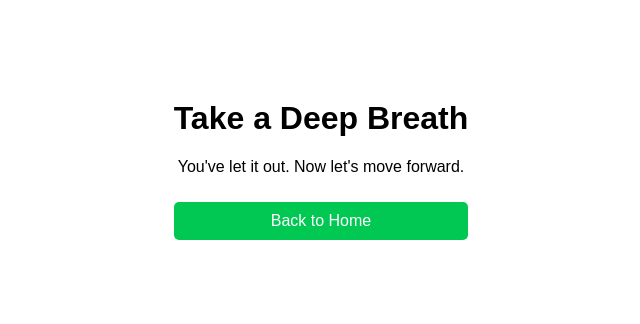
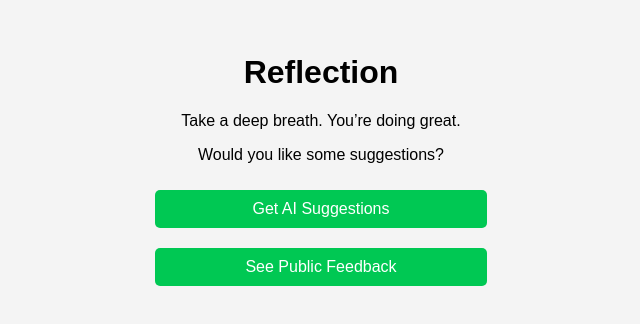
Before and after one commit to Eazy-like/StillSpill, a plain HTML site: page reflection.html in a window 1280 px wide. Shown: the part 236-560 px from the top of the page, without its empty margins (319-959 px from the left). Drawn offline with Linux system fonts and the light colour scheme.

Commit message:
reflection.html

```diff
--- a/reflection.html
+++ b/reflection.html
@@ -3,14 +3,16 @@
 <head>
     <meta charset="UTF-8">
     <meta name="viewport" content="width=device-width, initial-scale=1.0">
-    <title>Reflection</title>
+    <title>Reflection & Suggestions</title>
     <link rel="stylesheet" href="styles.css">
 </head>
-<body>
+<body class="light-mode">
     <div class="container">
-        <h1>Take a Deep Breath</h1>
-        <p>You've let it out. Now let's move forward.</p>
-        <button onclick="window.location.href='index.html'">Back to Home</button>
+        <h1>Reflection</h1>
+        <p>Take a deep breath. You’re doing great.</p>
+        <p>Would you like some suggestions?</p>
+        <button>Get AI Suggestions</button>
+        <button>See Public Feedback</button>
     </div>
 </body>
 </html>
```
